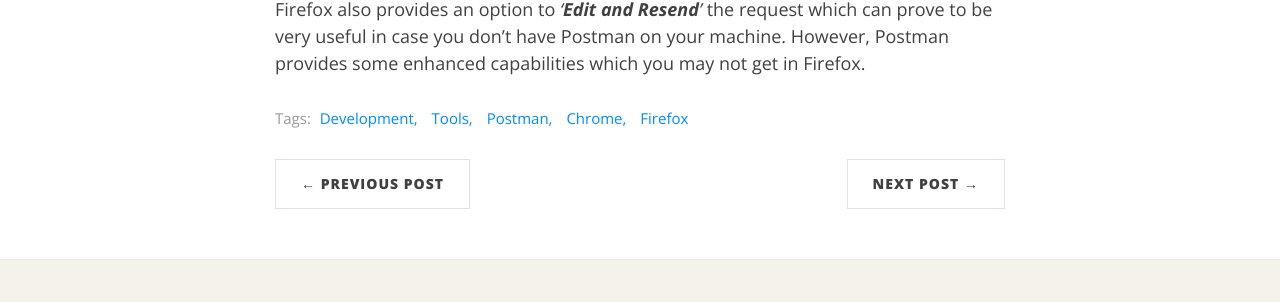
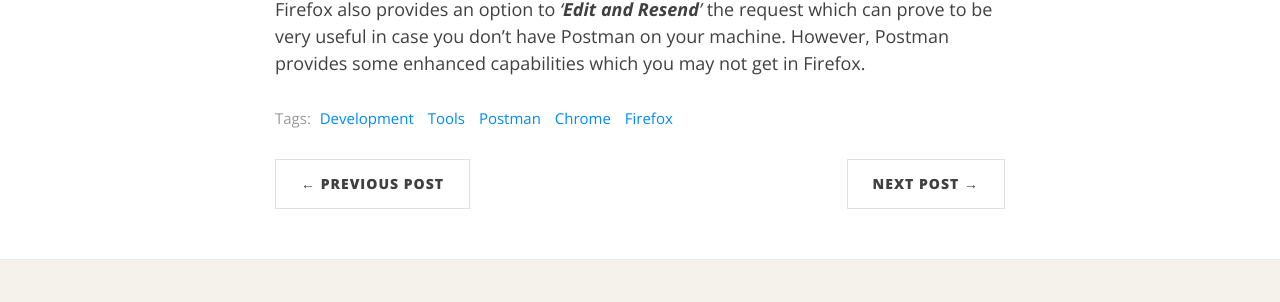
Before and after one commit to commentedout/commentedout.github.io, a Jekyll site: the page built from _posts/2020-08-02-copy-request-chrome-to-postman.md, in a window 1280 px wide and 900 px high, scrolled down 1390 px. Shown: the part 464-766 px from the top of the window. Built offline with Jekyll 4.4.1, drawn with Linux system fonts in a browser that asks for light colours.

```diff
--- a/_posts/2020-08-02-copy-request-chrome-to-postman.md
+++ b/_posts/2020-08-02-copy-request-chrome-to-postman.md
@@ -1,7 +1,7 @@
 ---
 layout: post
 title: Clone HTTP requests from browsers to Postman
-tags: 'Development, Tools, Postman, Chrome, Firefox'
+tags: [Development, Tools, Postman, Chrome, Firefox]
 
 ---
 
```
